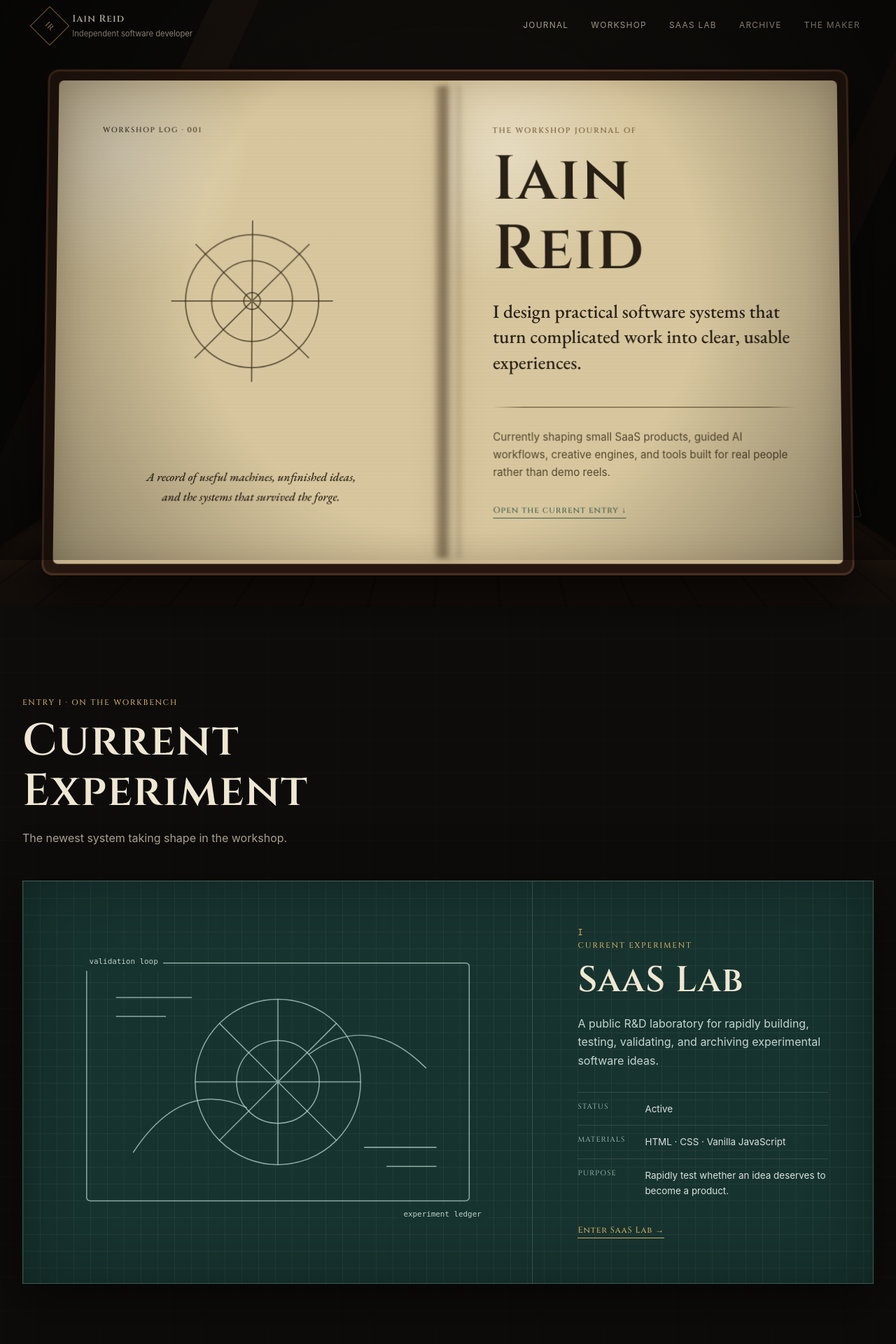
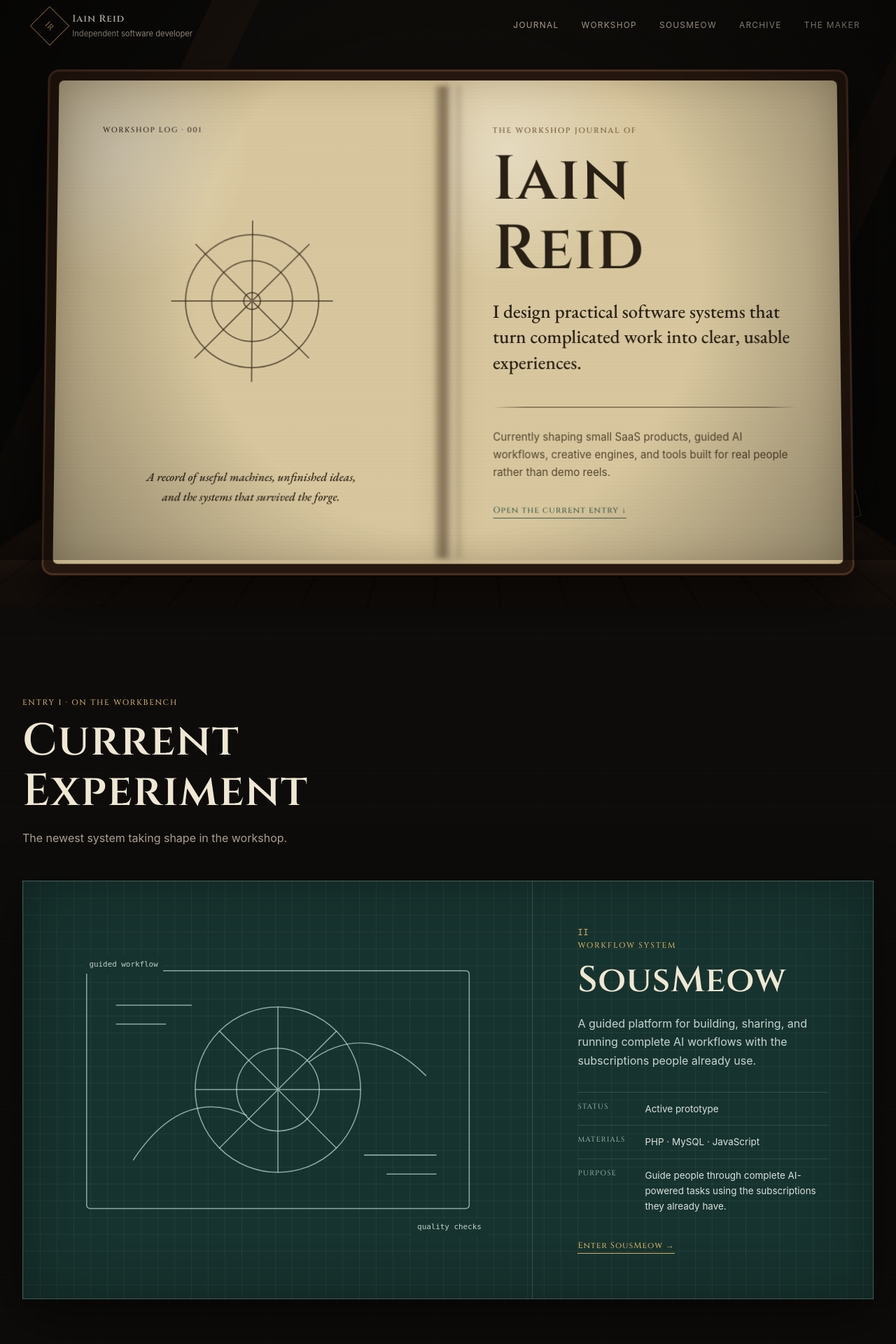
Before and after one commit to cubixmeow-commits/iainreid.dev, a PHP site: page / in a window 1280 px wide; the page is wider, and only the part inside the window is pictured. Shown: the top 1920 px of that part at 70% size. Run offline with PHP 8.4, Linux system fonts and the light colour scheme.

Commit message:
Feature SousMeow as the current workshop experiment
Move SousMeow into the featured project slot, archive SaaS Lab,
and point the nav and CTA at the live SousMeow URL while keeping
the existing homepage layout.

Co-authored-by: cubixmeow-commits <cubixmeow-commits@users.noreply.github.com>

```diff
--- a/includes/projects.php
+++ b/includes/projects.php
@@ -3,6 +3,16 @@
 declare(strict_types=1);
 
 return [
+    [
+        'slug' => 'sousmeow',
+        'title' => 'SousMeow',
+        'eyebrow' => 'Workflow System',
+        'description' => 'A guided platform for building, sharing, and running complete AI workflows with the subscriptions people already use.',
+        'status' => 'Active prototype',
+        'materials' => ['PHP', 'MySQL', 'JavaScript'],
+        'mark' => 'II',
+        'url' => 'https://cubixmeow.com/iain/projects/sousmeow/public/',
+    ],
     [
         'slug' => 'saas-lab',
         'title' => 'SaaS Lab',
@@ -12,15 +22,6 @@ return [
         'materials' => ['HTML', 'CSS', 'Vanilla JavaScript'],
         'mark' => 'I',
         'url' => '/site/saas-lab/',
-    ],
-    [
-        'slug' => 'sousmeow',
-        'title' => 'SousMeow',
-        'eyebrow' => 'Workflow System',
-        'description' => 'A guided platform for building, sharing, and running complete AI workflows with the subscriptions people already use.',
-        'status' => 'Active prototype',
-        'materials' => ['PHP', 'MySQL', 'JavaScript'],
-        'mark' => 'II',
     ],
     [
         'slug' => 'arcana',
--- a/index.php
+++ b/index.php
@@ -43,7 +43,7 @@ function e(string $value): string
         <nav id="site-nav" aria-label="Primary navigation">
             <a href="#journal">Journal</a>
             <a href="#workshop">Workshop</a>
-            <a href="/site/saas-lab/">SaaS Lab</a>
+            <a href="https://cubixmeow.com/iain/projects/sousmeow/public/">SousMeow</a>
             <a href="#archive">Archive</a>
             <a href="#about">The Maker</a>
         </nav>
@@ -97,8 +97,8 @@ function e(string $value): string
                         <path d="M72 82h88M72 104h58M360 256h84M386 278h58"/>
                         <path d="M92 262c38-58 82-75 132-52M296 148c45-34 91-29 136 16"/>
                     </svg>
-                    <span class="diagram-label diagram-label--a">validation loop</span>
-                    <span class="diagram-label diagram-label--b">experiment ledger</span>
+                    <span class="diagram-label diagram-label--a">guided workflow</span>
+                    <span class="diagram-label diagram-label--b">quality checks</span>
                 </div>
 
                 <div class="blueprint__content">
@@ -109,10 +109,10 @@ function e(string $value): string
                     <dl class="spec-list">
                         <div><dt>Status</dt><dd><?= e($current['status']) ?></dd></div>
                         <div><dt>Materials</dt><dd><?= e(implode(' · ', $current['materials'])) ?></dd></div>
-                        <div><dt>Purpose</dt><dd>Rapidly test whether an idea deserves to become a product.</dd></div>
+                        <div><dt>Purpose</dt><dd>Guide people through complete AI-powered tasks using the subscriptions they already have.</dd></div>
                     </dl>
-                    <?php if (($current['slug'] ?? '') === 'saas-lab'): ?>
-                        <a class="text-link text-link--workshop" href="/site/saas-lab/">Enter SaaS Lab <span aria-hidden="true">→</span></a>
+                    <?php if (!empty($current['url'])): ?>
+                        <a class="text-link text-link--workshop" href="<?= e($current['url']) ?>">Enter <?= e($current['title']) ?> <span aria-hidden="true">→</span></a>
                     <?php endif; ?>
                 </div>
             </article>
```
